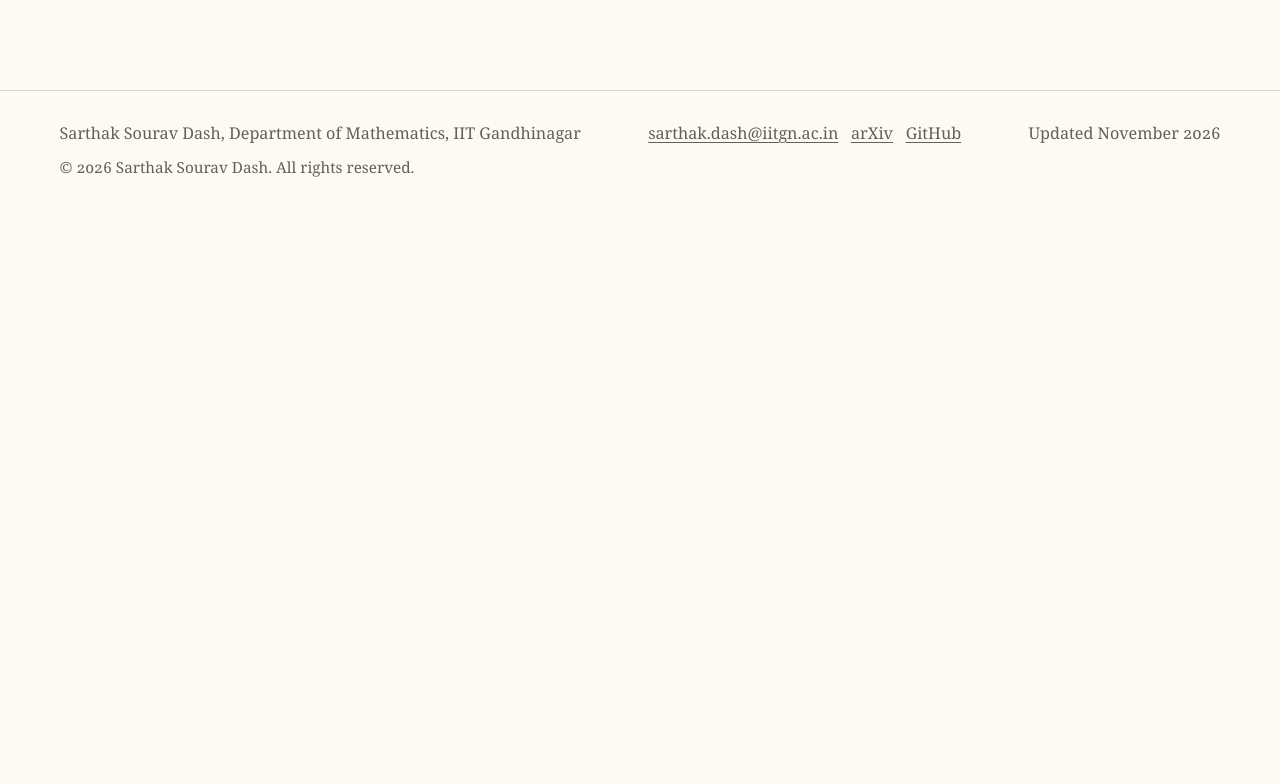
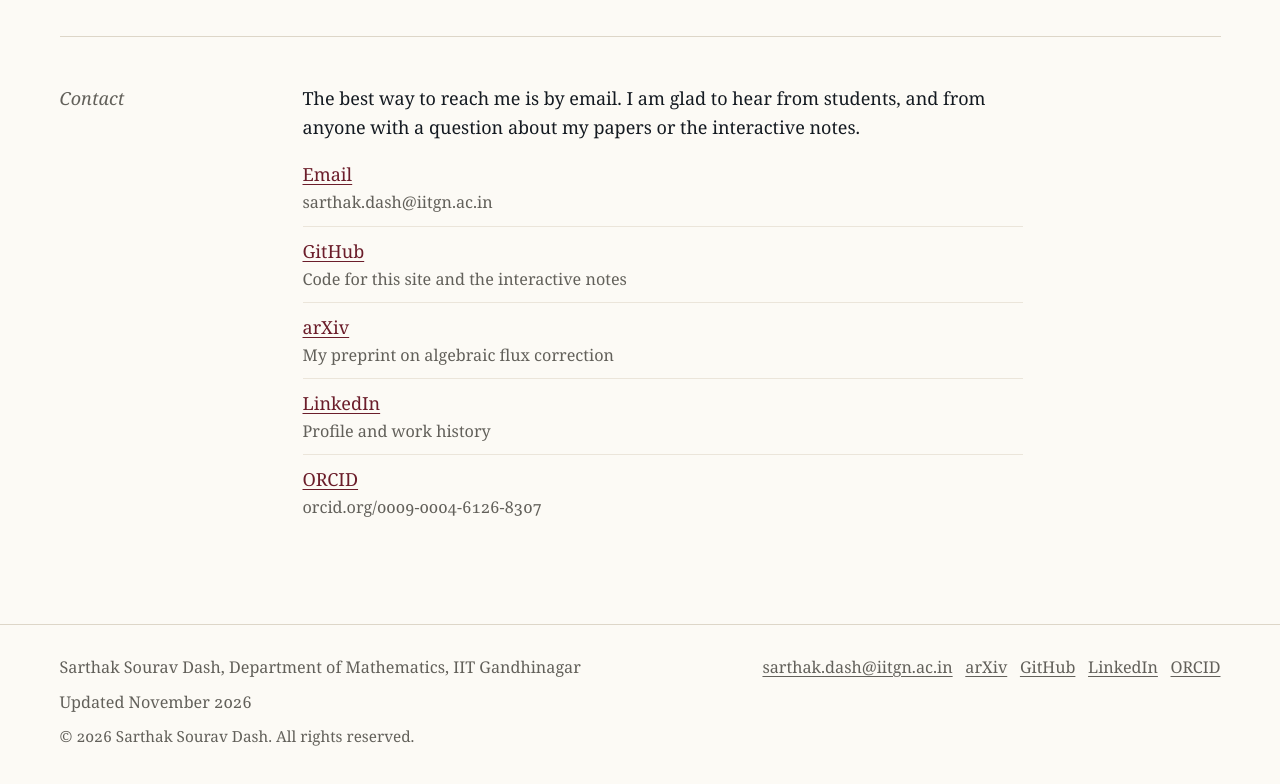
Before and after one commit to SarthakMath/SarthakMath.github.io, a plain HTML site: page index.html in a window 1280 px wide. Shown: the part 1573-2357 px from the top of the page. Before the commit the page ends 1796 px from the top, so only its background shows below. Drawn offline with Linux system fonts and the light colour scheme; animation ran at ten frames a second; a web font is replaced by a local one.

Commit message:
Add Contact section with LinkedIn and ORCID links
Co-Authored-By: Claude Fable 5.2 <noreply@anthropic.com>

```diff
--- a/assets/js/site.js
+++ b/assets/js/site.js
@@ -7,6 +7,8 @@
 //   email     footer link (the "Email me" button is in index.html)
 //   logo      leave '' for no logo; set e.g. 'assets/img/logo.svg'
 //   github, arxiv, linkedin   footer links ('' hides LinkedIn)
+//   scholar, orcid            shown in the home page "Contact" list
+//                             (any address left as '' is simply not shown)
 //   updated   the "Updated ..." text in the footer
 //   pages     the menu, in order: [id, label shown, file]
 //             To add a page: copy personal.html to a new file, change its
@@ -21,7 +23,10 @@ const SITE = {
   github: 'https://github.com/SarthakMath',
   arxiv: 'https://arxiv.org/abs/2609.16830',
   // Paste your LinkedIn profile address here to show the link in the footer.
-  linkedin: '',
+  linkedin: 'https://www.linkedin.com/in/sarthak-sourav-dash-9a144218b/',
+  // Paste your Google Scholar and ORCID profile addresses here if you have them.
+  scholar: '',
+  orcid: 'https://orcid.org/0009-0004-6126-8307',
   updated: 'November 2026',
   // First year of the copyright notice; later years are added automatically.
   since: 2026,
@@ -52,6 +57,7 @@ const SITE = {
     `<a href="${SITE.arxiv}">arXiv</a>`,
     `<a href="${SITE.github}">GitHub</a>`,
     SITE.linkedin ? `<a href="${SITE.linkedin}">LinkedIn</a>` : '',
+    SITE.orcid ? `<a href="${SITE.orcid}">ORCID</a>` : '',
   ].filter(Boolean).join(' &nbsp; ');
   const year = new Date().getFullYear();
   const years = year > SITE.since ? `${SITE.since}–${year}` : `${SITE.since}`;
@@ -60,6 +66,23 @@ const SITE = {
   footer.className = 'site-footer';
   footer.innerHTML = `<div class="wrap"><span>${SITE.name}, Department of Mathematics, IIT Gandhinagar</span><span>${more}</span><span>Updated ${SITE.updated}</span><span class="rights">${rights}</span></div>`;
   document.body.append(footer);
+
+  // The home page "Contact" list: one row per address that is filled in above.
+  const contact = document.querySelector('[data-contact]');
+  if (contact) {
+    const tidy = (url) => url.replace(/^https?:\/\/(www\.)?/, '').replace(/\/$/, '');
+    contact.innerHTML = [
+      ['Email', `mailto:${SITE.email}`, SITE.email],
+      ['GitHub', SITE.github, 'Code for this site and the interactive notes'],
+      ['arXiv', SITE.arxiv, 'My preprint on algebraic flux correction'],
+      ['LinkedIn', SITE.linkedin, 'Profile and work history'],
+      ['Google Scholar', SITE.scholar, ''],
+      ['ORCID', SITE.orcid, ''],
+    ]
+      .filter(([, href]) => href && href !== 'mailto:')
+      .map(([label, href, note]) => `<li><span><a href="${href}">${label}</a><small>${note || tidy(href)}</small></span></li>`)
+      .join('');
+  }
 
   // An <img data-slot="..."> whose file is missing becomes a labelled placeholder.
   document.querySelectorAll('img[data-slot]').forEach((img) => {
--- a/index.html
+++ b/index.html
@@ -24,7 +24,8 @@
        HOME PAGE (index.html)
        Top:     your name, two intro paragraphs, two buttons, and the ε figure.
                 The figure itself is drawn by assets/js/layers.js.
-       Then:    "At present" (latest news) and "About" (portrait + short bio).
+       Then:    "At present" (latest news), "About" (portrait + short bio)
+                and "Contact" (email and profile links).
        The top bar and footer are added by assets/js/site.js.
        =================================================================== -->
 
@@ -83,6 +84,24 @@
         </div>
       </div>
     </section>
+
+    <!-- -------------------------------------------------------------------
+         CONTACT   (the italic label on the left is the <h2>)
+         The list is filled in by assets/js/site.js from the SITE block:
+         paste your LinkedIn, Google Scholar or ORCID address there and a
+         row appears here. The two lines inside <ul> are only what a browser
+         without JavaScript shows.
+         ------------------------------------------------------------------- -->
+    <section class="section" id="contact">
+      <h2>Contact</h2>
+      <div class="body">
+        <p>The best way to reach me is by email. I am glad to hear from students, and from anyone with a question about my papers or the interactive notes.</p>
+        <ul class="plain" data-contact>
+          <li><span><a href="mailto:sarthak.dash@iitgn.ac.in">Email</a><small>sarthak.dash@iitgn.ac.in</small></span></li>
+          <li><span><a href="https://github.com/SarthakMath">GitHub</a><small>github.com/SarthakMath</small></span></li>
+        </ul>
+      </div>
+    </section>
   </main>
   <script src="assets/js/site.js"></script>
   <script src="assets/js/layers.js"></script>
```
